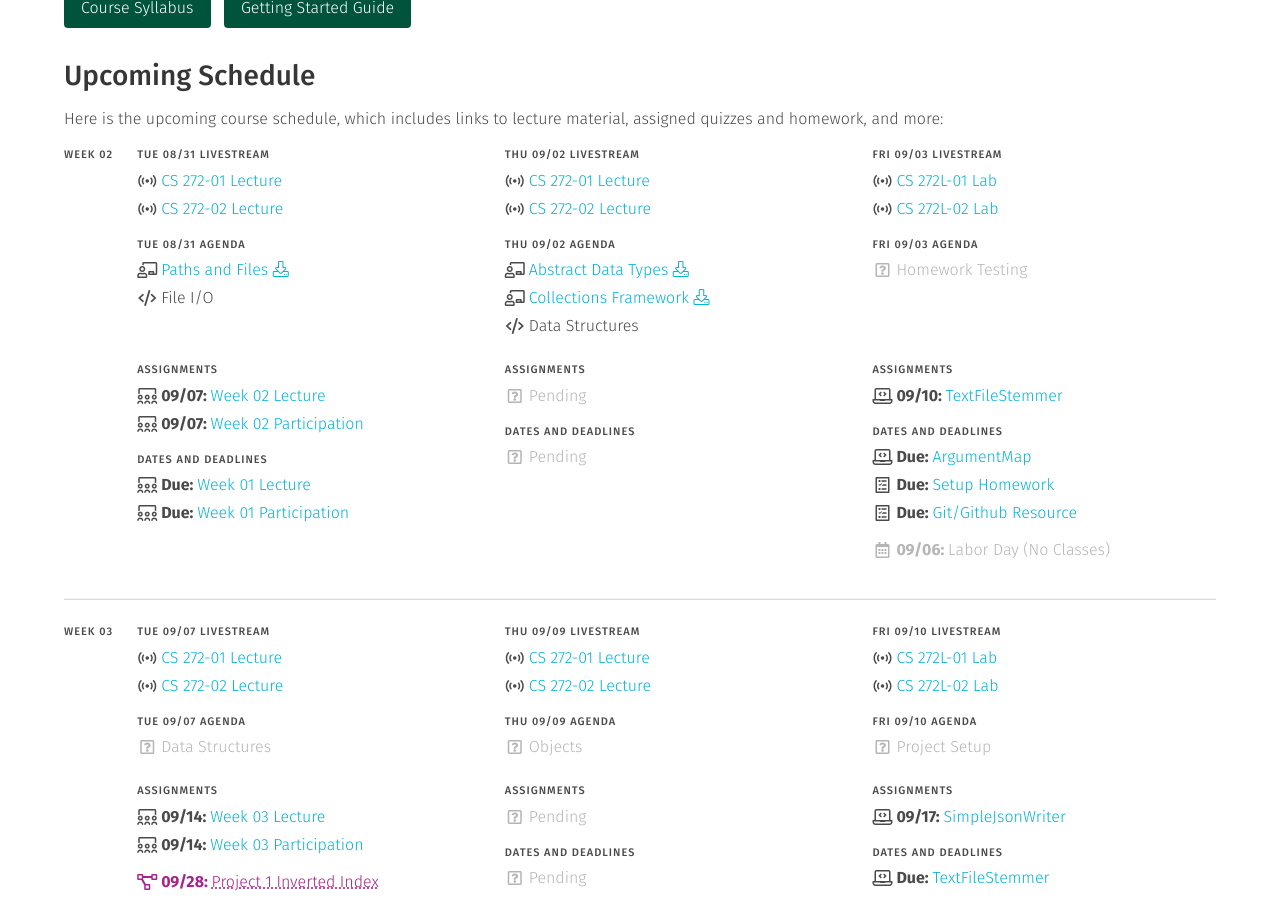
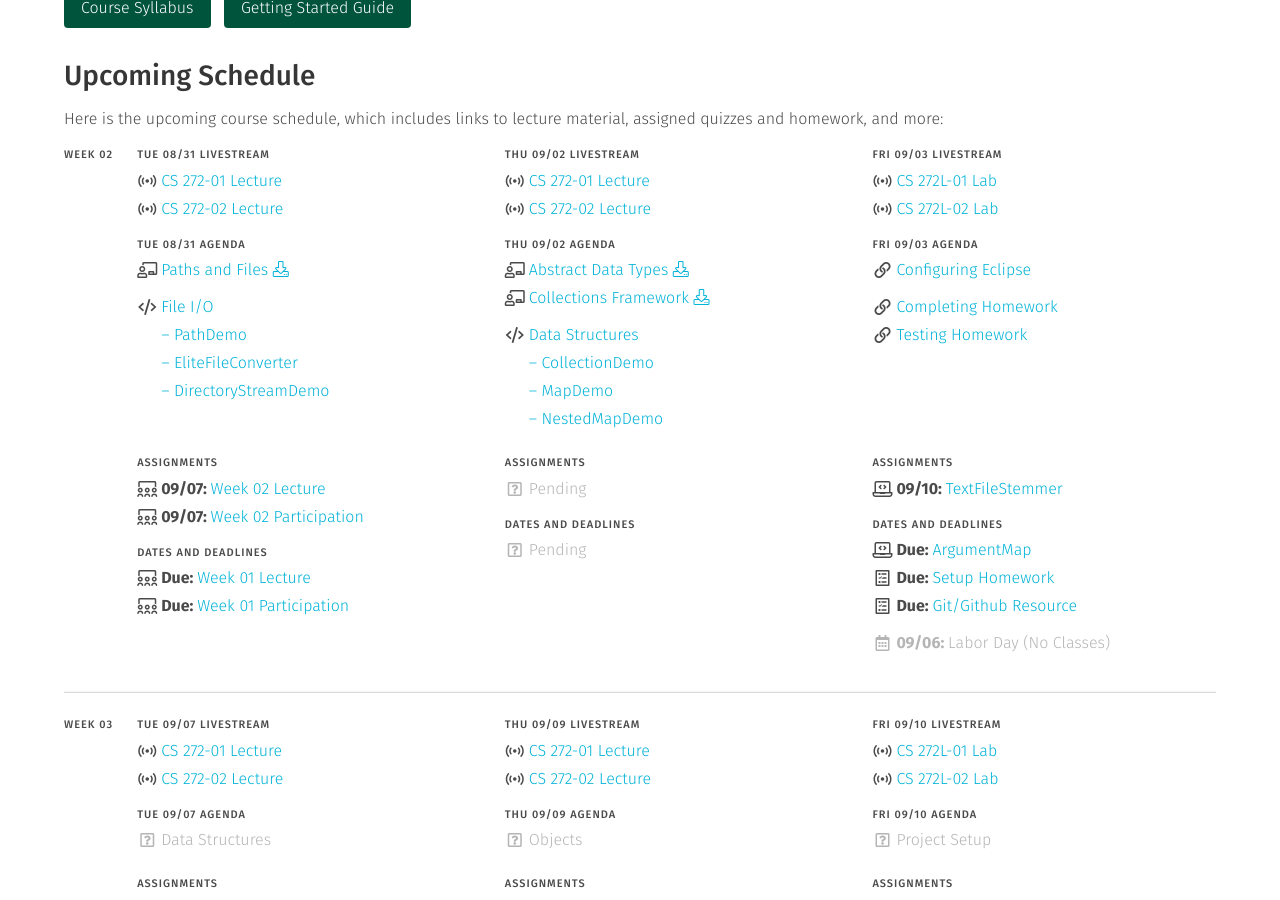
Before and after one commit to usf-cs272-fall2021/usf-cs272-fall2021.github.io, a Jekyll site: the page built from index.md, in a window 1280 px wide and 900 px high, scrolled down 430 px. Built offline with Jekyll 4.4.1, drawn with Linux system fonts in a browser that asks for light colours.

Commit message:
Adding most week 2 content

```diff
--- a/_data/schedule.yml
+++ b/_data/schedule.yml
@@ -133,7 +133,7 @@ weeks:
                 icon: 'website'
 
               - text: 'Homework Guides'
-                link: 'https://usf-cs272-fall2021.github.io/guides/homework/'
+                link: '/guides/homework/'
                 icon: 'website'
 
           - <<: *assignments
@@ -179,6 +179,21 @@ weeks:
 
               - text: 'File I/O'
                 icon: 'code'
+                type: 'bump'
+                link: 'https://github.com/usf-cs272-fall2021/lectures/tree/main/FileIO'
+
+              - text: '– PathDemo'
+                icon: 'none'
+                link: 'https://github.com/usf-cs272-fall2021/lectures/blob/main/FileIO/src/main/java/PathDemo.java'
+
+              - text: '– EliteFileConverter'
+                icon: 'none'
+                link: 'https://github.com/usf-cs272-fall2021/lectures/blob/main/FileIO/src/main/java/EliteFileConverter.java'
+
+              - text: '– DirectoryStreamDemo'
+                icon: 'none'
+                link: 'https://github.com/usf-cs272-fall2021/lectures/blob/main/FileIO/src/main/java/DirectoryStreamDemo.java'
+
 
           - <<: *assignments
             items:
@@ -215,6 +230,20 @@ weeks:
 
               - text: 'Data Structures'
                 icon: 'code'
+                type: 'bump'
+                link: 'https://github.com/usf-cs272-fall2021/lectures/tree/main/DataStructures'
+
+              - text: '– CollectionDemo'
+                icon: 'none'
+                link: 'https://github.com/usf-cs272-fall2021/lectures/blob/main/DataStructures/src/main/java/CollectionDemo.java'
+
+              - text: '– MapDemo'
+                icon: 'none'
+                link: 'https://github.com/usf-cs272-fall2021/lectures/blob/main/DataStructures/src/main/java/MapDemo.java'
+
+              - text: '– NestedMapDemo'
+                icon: 'none'
+                link: 'https://github.com/usf-cs272-fall2021/lectures/blob/main/DataStructures/src/main/java/NestedMapDemo.java'
 
           - <<: *assignments
             items:
@@ -233,8 +262,18 @@ weeks:
           - label: 'Agenda'
             date: false
             items:
-              - text: 'Homework Testing'
-                type: *pending
+              - text: 'Configuring Eclipse'
+                link: '/guides/eclipse/configuring-eclipse.html'
+                icon: 'website'
+
+              - text: 'Completing Homework'
+                link: '/guides/homework/complete-homework.html'
+                icon: 'website'
+                type: 'bump'
+
+              - text: 'Testing Homework'
+                link: '/guides/homework/test-homework.html'
+                icon: 'website'
 
           - <<: *assignments
             items:
```
